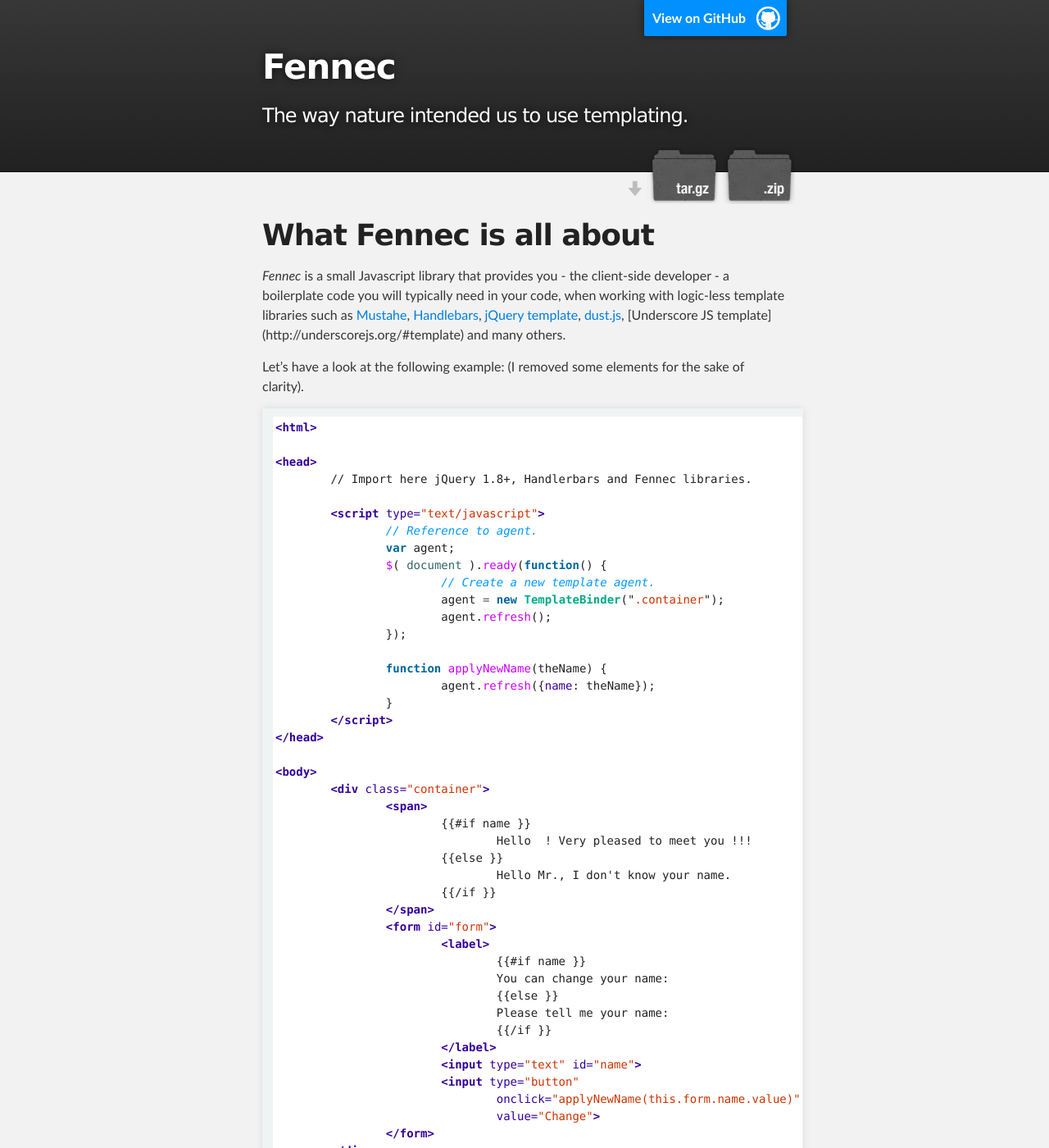
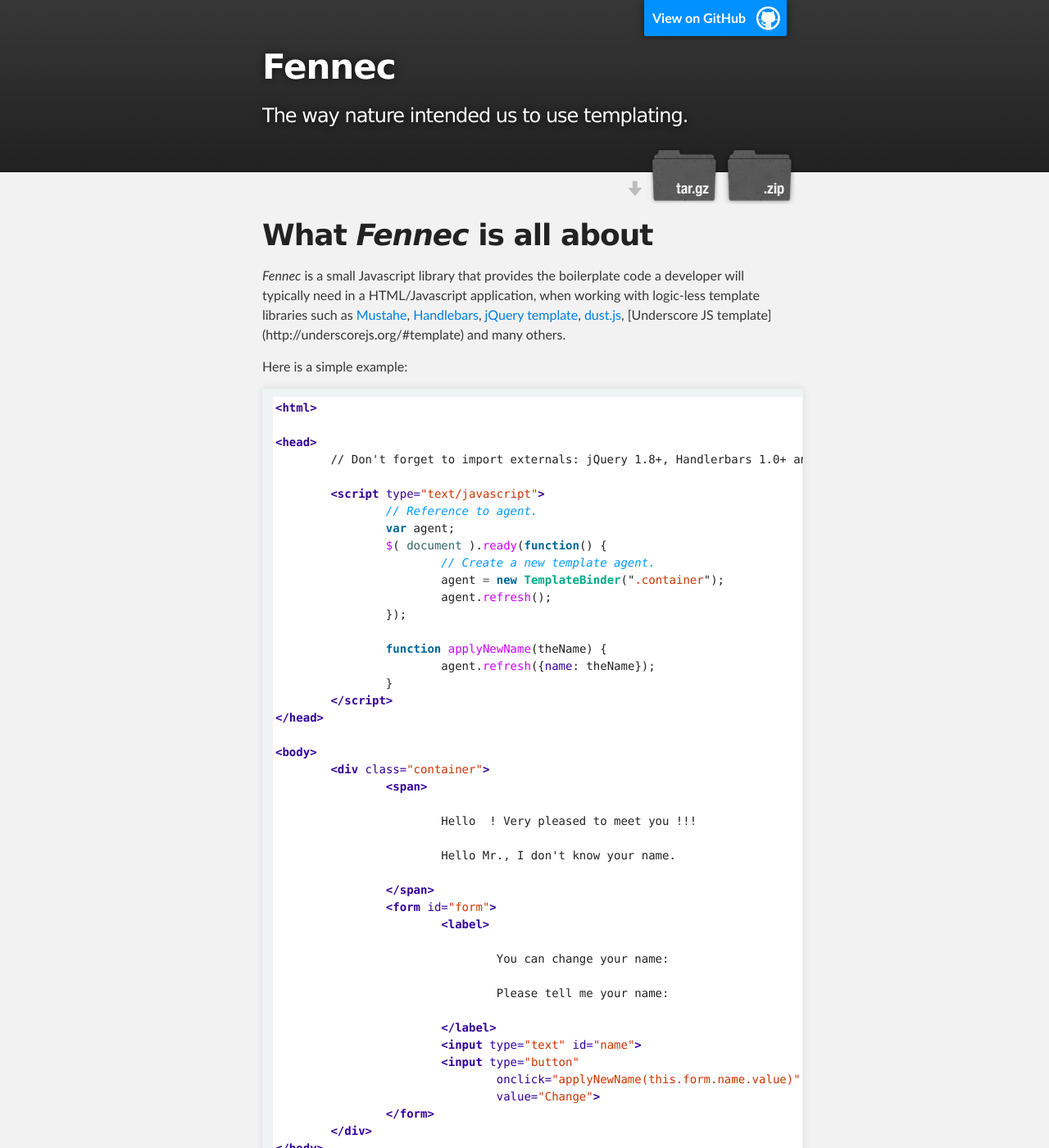
Before and after one commit to guynir/fennec, a Jekyll site: the page built from sample.md, in a window 1280 px wide and 1400 px high. Shown: the whole window at 82% size. Built offline with Jekyll 4.4.1, drawn with Linux system fonts in a browser that asks for light colours; Markdown is read by kramdown in place of the engine named in the settings.

Commit message:
Changed the example.

````diff
--- a/sample.md
+++ b/sample.md
@@ -3,18 +3,22 @@
 
 ---
 
-# What Fennec is all about
+# What _Fennec_ is all about
 
-_Fennec_ is a small Javascript library that provides you - the client-side developer - a boilerplate code you will typically need in your code, when working with logic-less template libraries such as [Mustahe](http://mustache.github.io/), [Handlebars](http://handlebarsjs.com/), [jQuery template](https://github.com/jquery/jquery-tmpl), [dust.js](http://akdubya.github.io/dustjs/), [Underscore JS template] (http://underscorejs.org/#template) and many others.
+_Fennec_ is a small Javascript library that provides the boilerplate code a developer will typically need in
+a HTML/Javascript application, when working with logic-less template libraries such as
+[Mustahe](http://mustache.github.io/), [Handlebars](http://handlebarsjs.com/),
+[jQuery template](https://github.com/jquery/jquery-tmpl),
+[dust.js](http://akdubya.github.io/dustjs/),
+[Underscore JS template] (http://underscorejs.org/#template) and many others.
 
-Let's have a look at the following example:
-(I removed some elements for the sake of clarity).
+Here is a simple example:
 
 ```html
 <html>
 
 <head>
-	// Import here jQuery 1.8+, Handlerbars and Fennec libraries.
+	// Don't forget to import externals: jQuery 1.8+, Handlerbars 1.0+ and Fennec.
 
 	<script type="text/javascript">
 		// Reference to agent.
@@ -34,19 +38,19 @@
 <body>
 	<div class="container">
 		<span>
-			{{ "{{#if name"}} }}
-				Hello {{name}} ! Very pleased to meet you !!!
-			{{ "{{else"}} }}
-				Hello Mr., I don't know your name.
-			{{ "{{/if" }} }}
+			{{ #if name }}
+			Hello {{ name }} ! Very pleased to meet you !!!
+			{{ else }}
+			Hello Mr., I don't know your name.
+			{{ /if }}
 		</span>
 		<form id="form">
 			<label>
-				{{ "{{#if name" }} }}
+				{{ #if name" }}
 				You can change your name:
-				{{ "{{else"}} }}
+				{{ else }}
 				Please tell me your name:
-				{{ "{{/if"}} }}
+				{{ /if }}
 			</label>
 			<input type="text" id="name">
 			<input type="button"
````
